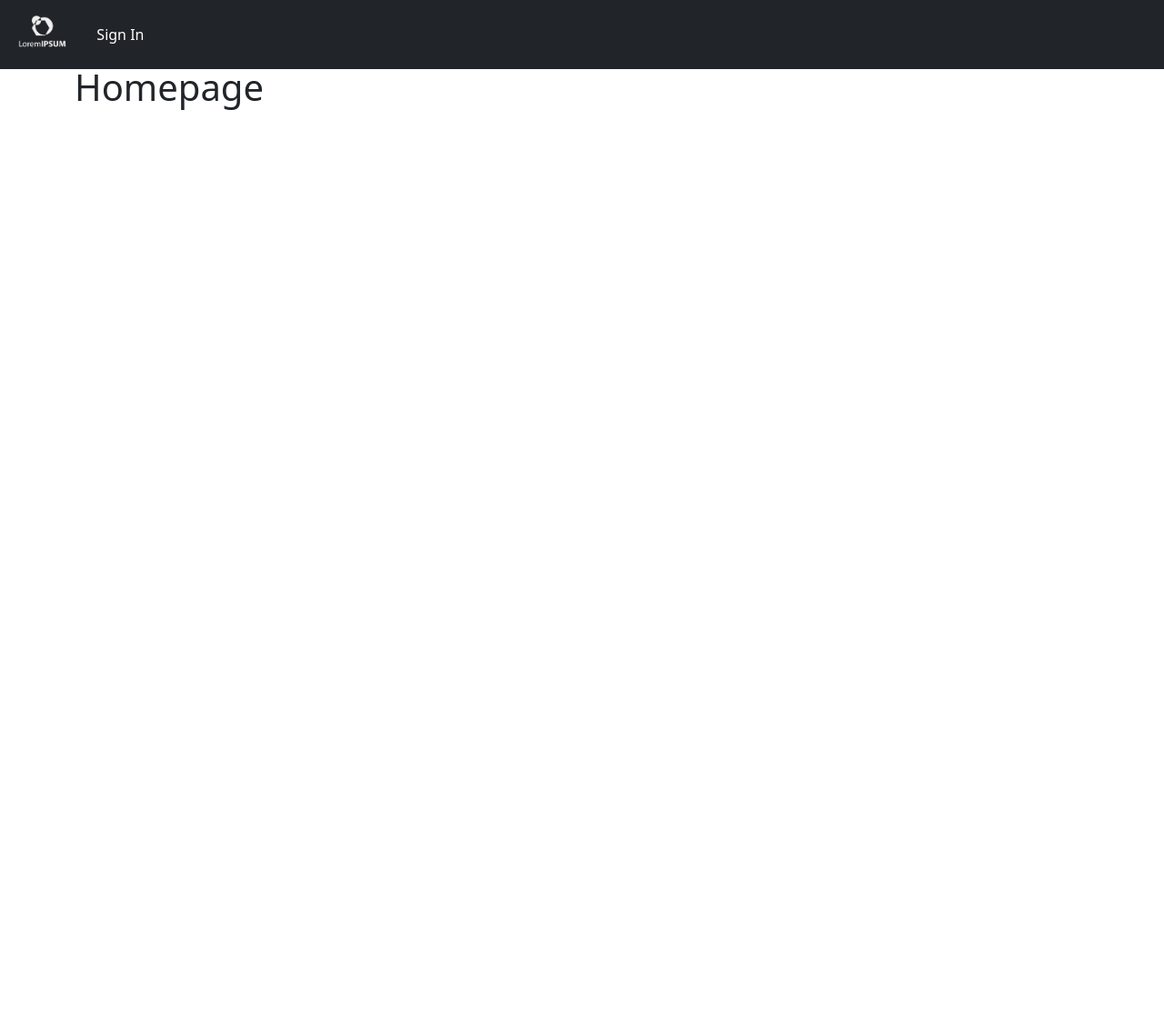
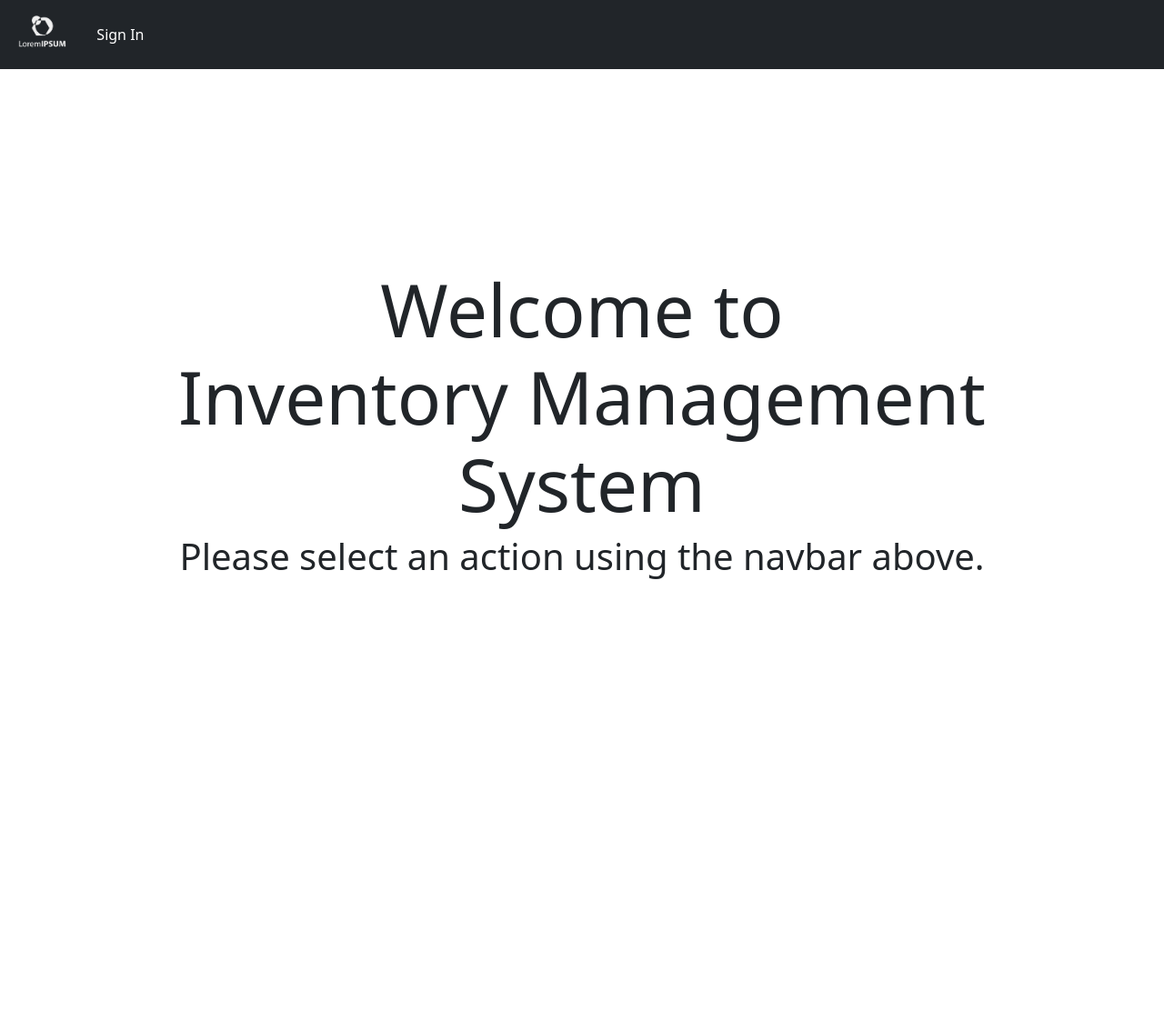
Before and after one commit to adkantor/inventory-management-system, a Django app: template templates/home.html in a window 1280 px wide. Shown: the top 1112 px of the page at 91% size. Run offline with Django 3.2, Linux system fonts and the light colour scheme; the template is opened without the code that fills it, so the values that code supplies are empty; some libraries are stand-ins or nearby versions.

Commit message:
added homepage

```diff
--- a/templates/home.html
+++ b/templates/home.html
@@ -5,7 +5,12 @@
 
 {% block content %}
 
-    <h1>Homepage</h1>
+    <div class="d-flex align-items-center min-vh-100">
+    <div class="mx-auto">
+        <h1 class="display-1 text-center">Welcome to<br>Inventory Management System</h1>
+        <p class=" display-6 text-center">Please select an action using the navbar above.</p>
+    </div>
+    </div>
 
 
 {% endblock content %}
```
